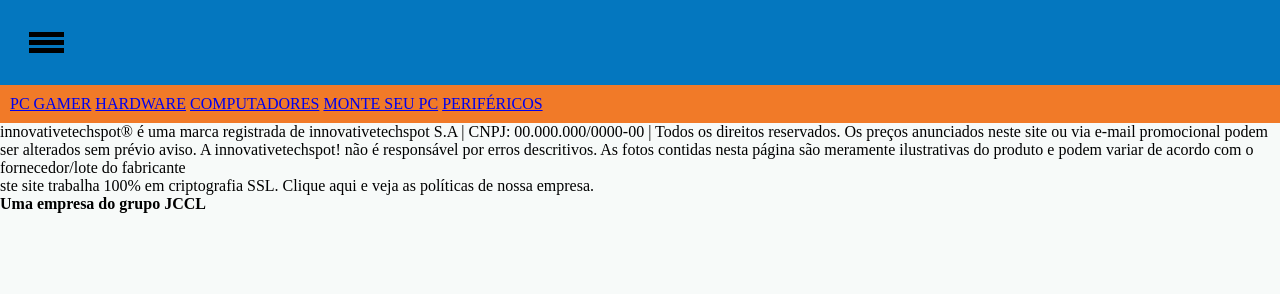
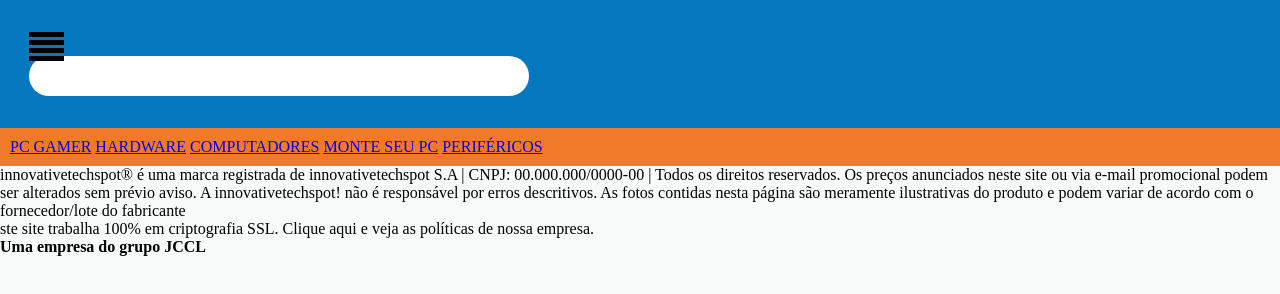
Before and after one commit to Jose-Carlos-Carvalho-de-Lima/projeto_Innovativetchspot02, a plain HTML site: page index.html in a window 1280 px wide. Drawn offline with Linux system fonts and the light colour scheme.

Commit message:
atualizações

```diff
--- a/estilo/style.css
+++ b/estilo/style.css
@@ -27,6 +27,12 @@ div{
     background-color: rgb(0, 0, 0);
     margin: 3px 0;
 }
+.contener{
+    width: 500px;
+    height: 40px;
+    border-radius: 20px;
+    background-color: rgb(255, 255, 255);
+}
 
 #menu {
     background-color: #F17A28;
--- a/index.html
+++ b/index.html
@@ -15,6 +15,11 @@
             <div id=></div>
             <div id=></div>
         </nav>
+        <div class="contener">
+            <div class="box">
+
+            </div>
+        </div>
     </header>
 
 
```
